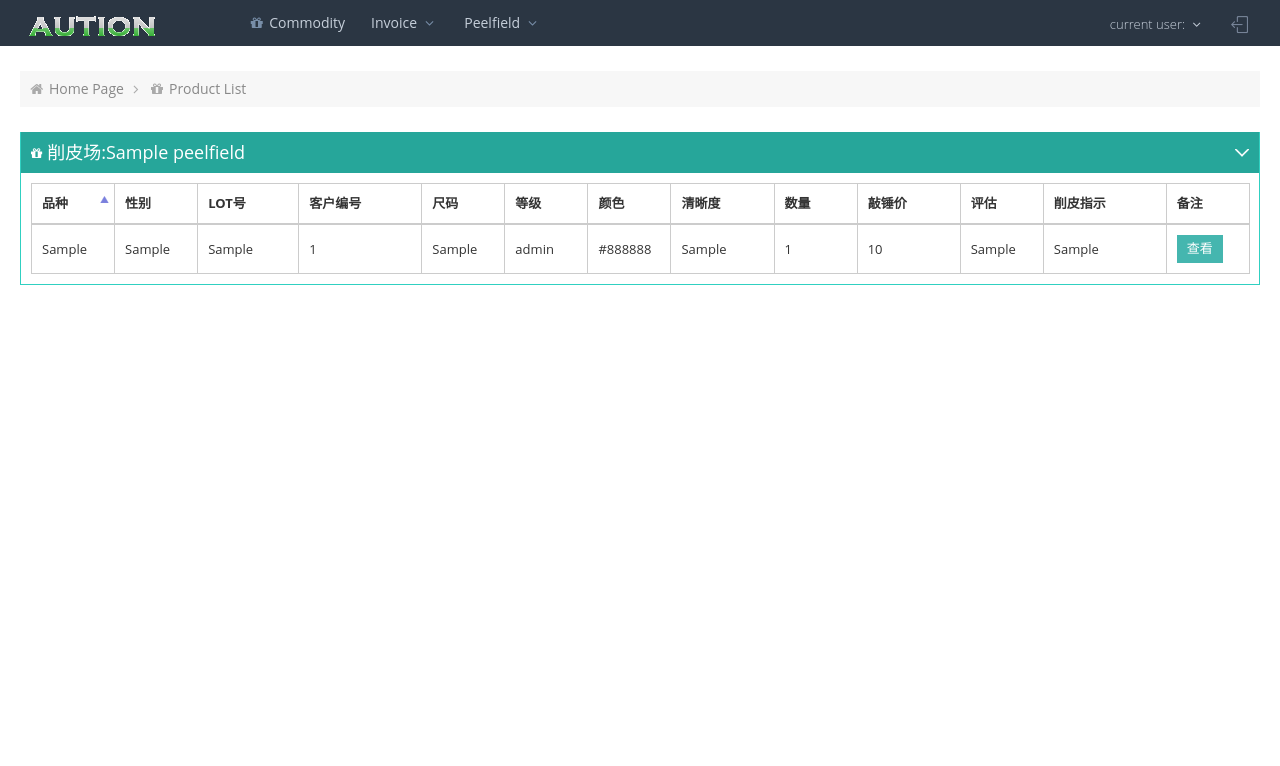
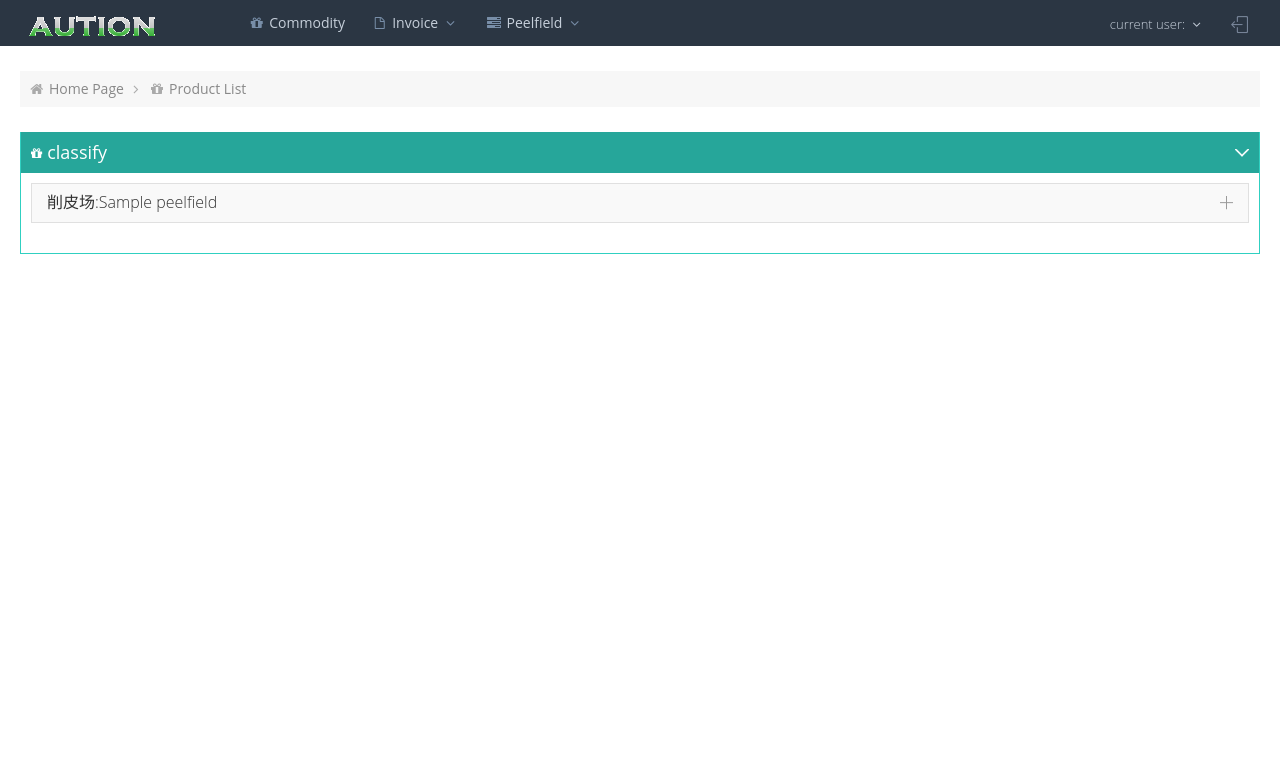
Before and after one commit to qzn928/auctionSystem, a Django app: a page that uses auctionSystem/auctionweb/templates/auctionweb/layout.html in a window 1280 px wide. Shown: the top 766 px of the page. Run offline with Django 3.2, Linux system fonts and the light colour scheme; tables that the repository leaves empty hold one stand-in row (values such as "Sample post"); parts of the project's set-up code (start-up, migrations or seed data) failed here and were passed over; some libraries are stand-ins or nearby versions.

Commit message:
削皮场修改

```diff
--- a/auctionSystem/auctionweb/templates/auctionweb/layout.html
+++ b/auctionSystem/auctionweb/templates/auctionweb/layout.html
@@ -71,7 +71,8 @@
 				</li>
 				<li class="classic-menu-dropdown" id="nav-invoice">
 					<a data-toggle="dropdown" href="{% url 'fvlist' %}">
-					Invoice <i class="fa fa-angle-down"></i>
+						<i class="fa fa-file-o"></i>
+						Invoice <i class="fa fa-angle-down"></i>
 					</a>
 					<ul class="dropdown-menu pull-left">
 						<li>
@@ -86,6 +87,7 @@
 				</li>
 				<li class="classic-menu-dropdown" id="nav-peelfield">
 					<a data-toggle="dropdown" href="javascript:;">
+					<i class="fa fa-tasks"></i>
 					Peelfield <i class="fa fa-angle-down"></i>
 					</a>
 					<ul class="dropdown-menu pull-left">
--- a/auctionSystem/auctionweb/templates/auctionweb/peelfield/pclassify.html
+++ b/auctionSystem/auctionweb/templates/auctionweb/peelfield/pclassify.html
@@ -7,12 +7,10 @@
     </style>
 {% endblock%}
 {% block content %}
-{% for peel in all_peelfield_obj %}
 <div class="portlet box green">
     <div class="portlet-title">
         <div class="caption">
-            <i class="fa fa-gift"></i>
-            削皮场:{{peel.name}}
+            <i class="fa fa-gift"></i> classify
         </div>
         <div class="tools hidden-xs">
             <a href="javascript:;" class="collapse">
@@ -20,6 +18,17 @@
         </div>
     </div>
     <div class="portlet-body">
+        <div class="panel-group accordion" id="accordion1">
+            {% for peel in all_peelfield_obj %}
+            <div class="panel panel-default">
+                <div class="panel-heading">
+                    <h4 class="panel-title">
+						<a class="accordion-toggle accordion-toggle-styled collapsed" data-toggle="collapse" data-parent="#accordion1" href="#collapse_{{peel.id}}">
+						削皮场:{{peel.name}} </a>
+					</h4>
+                </div>
+                <div id="collapse_{{peel.id}}" class="panel-collapse collapse">
+                    <div class="panel-body">
                         <table id="peel{{peel.id}}" cellspacing="0" width="100%">
                             <thead>
                                 <tr>
@@ -41,7 +50,12 @@
                         </table>
                     </div>
                 </div>
+            </div>
             {% endfor %}
+        </div>
+    </div>
+</div>
+
 {% endblock %}
 <!-- Modal -->
 {% block footer_block %}
```
Lines whose indentation alone changed are shown as unchanged.
